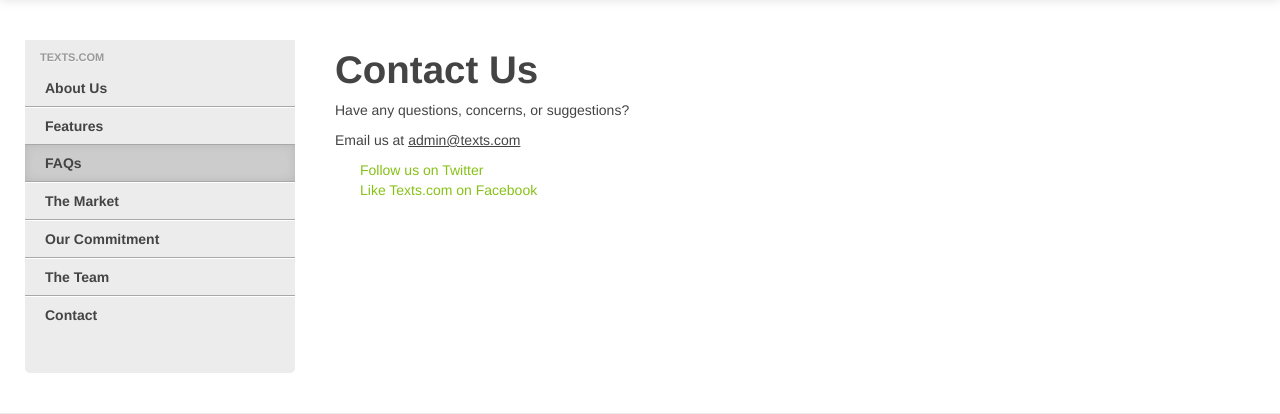
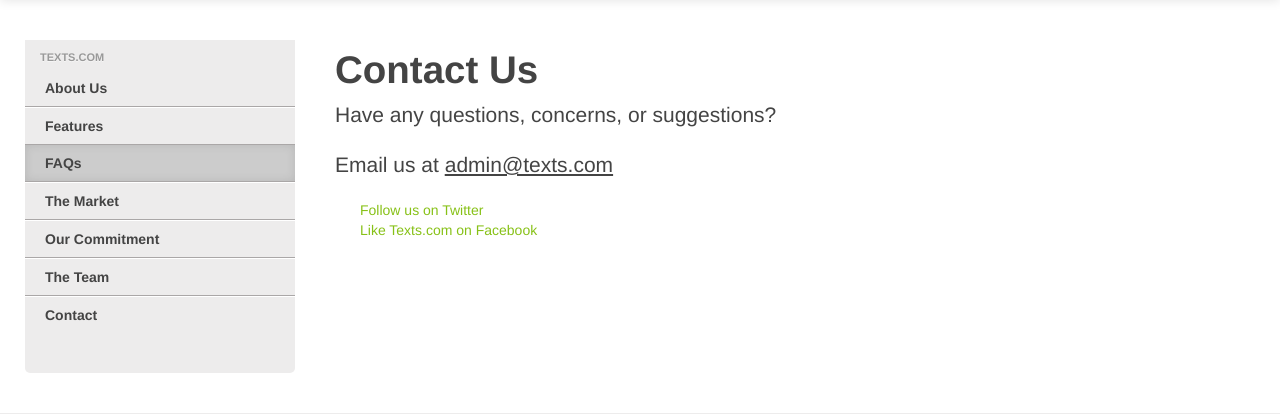
Before and after one commit to lisasy/texts, a PHP site: page /info-contact.php in a window 1280 px wide. Shown: the part 59-473 px from the top of the page. Run offline with PHP 8.4, Linux system fonts and the light colour scheme; style sheets or scripts are compiled from the project's sources; some libraries are stand-ins or nearby versions.

Commit message:
fixed some text in info pages

```diff
--- a/info-about.php
+++ b/info-about.php
@@ -11,6 +11,7 @@
     <section class="info-body span7 offset1">
     <h1>About Us</h1>
     <p class="lead">Pellentesque habitant morbi tristique senectus et netus et malesuada fames ac turpis egestas. Vestibulum tortor quam, feugiat vitae, ultricies eget, tempor sit amet, ante. Donec eu libero sit amet quam egestas semper. Aenean ultricies mi vitae est. Mauris placerat eleifend leo. Quisque sit amet est et sapien ullamcorper pharetra. Vestibulum erat wisi</p>
+    <p class="lead">Pellentesque habitant morbi tristique senectus et netus et malesuada fames ac turpis egestas. Vestibulum tortor quam, feugiat vitae, ultricies eget, tempor sit amet, ante. Donec eu libero sit amet quam egestas semper. Aenean ultricies mi vitae est. Mauris placerat eleifend leo. Quisque sit amet est et sapien ullamcorper pharetra. Vestibulum erat wisi</p>
     </section>
   </div>
 </div>
--- a/info-contact.php
+++ b/info-contact.php
@@ -9,13 +9,13 @@
   <div class="row">
   <?php include 'info-sidebar.php' ?>
     <section class="info-body span7 offset1">
-    <h1>Contact Us</h1>
-    <p>Have any questions, concerns, or suggestions?</p>
-    <p>Email us at <u>admin@texts.com</u></p>
-    <ul>
-      <li><a href="">Follow us on Twitter</a></li>
-      <li><a href="">Like Texts.com on Facebook</a></li>
-    </ul>
+      <h1>Contact Us</h1>
+      <p class="lead">Have any questions, concerns, or suggestions?</p>
+      <p class="lead">Email us at <u>admin@texts.com</u></p>
+      <ul>
+        <li><a href="">Follow us on Twitter</a></li>
+        <li><a href="">Like Texts.com on Facebook</a></li>
+      </ul>
     </section>
   </div>
 </div>
```
